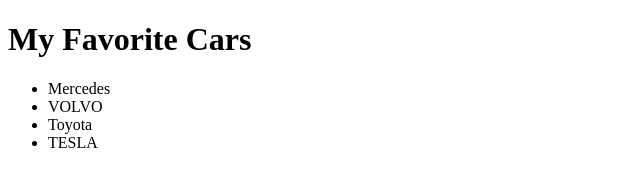
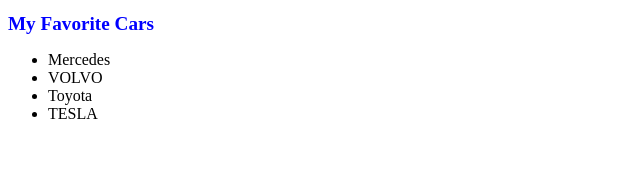
Before and after one commit to HavvaCoskun1/TEST102, a plain HTML site: page index.html in a window 1280 px wide. Shown: the whole page, without its empty margins (0-640 px from the left). Drawn offline with Linux system fonts and the light colour scheme.

Commit message:
css file added

```diff
--- a/index.html
+++ b/index.html
@@ -5,6 +5,7 @@
   <meta http-equiv="X-UA-Compatible" content="IE=edge">
   <meta name="viewport" content="width=device-width, initial-scale=1.0">
   <title>Cars</title>
+  <link rel="stylesheet" href="style.css"
 </head>
 <body>
   <h1>My Favorite Cars</h1>
--- /dev/null
+++ b/style.css
@@ -0,0 +1,5 @@
+h1{
+  color:blue;
+  font-size:larger;
+  font-weight:bold;
+}
```
